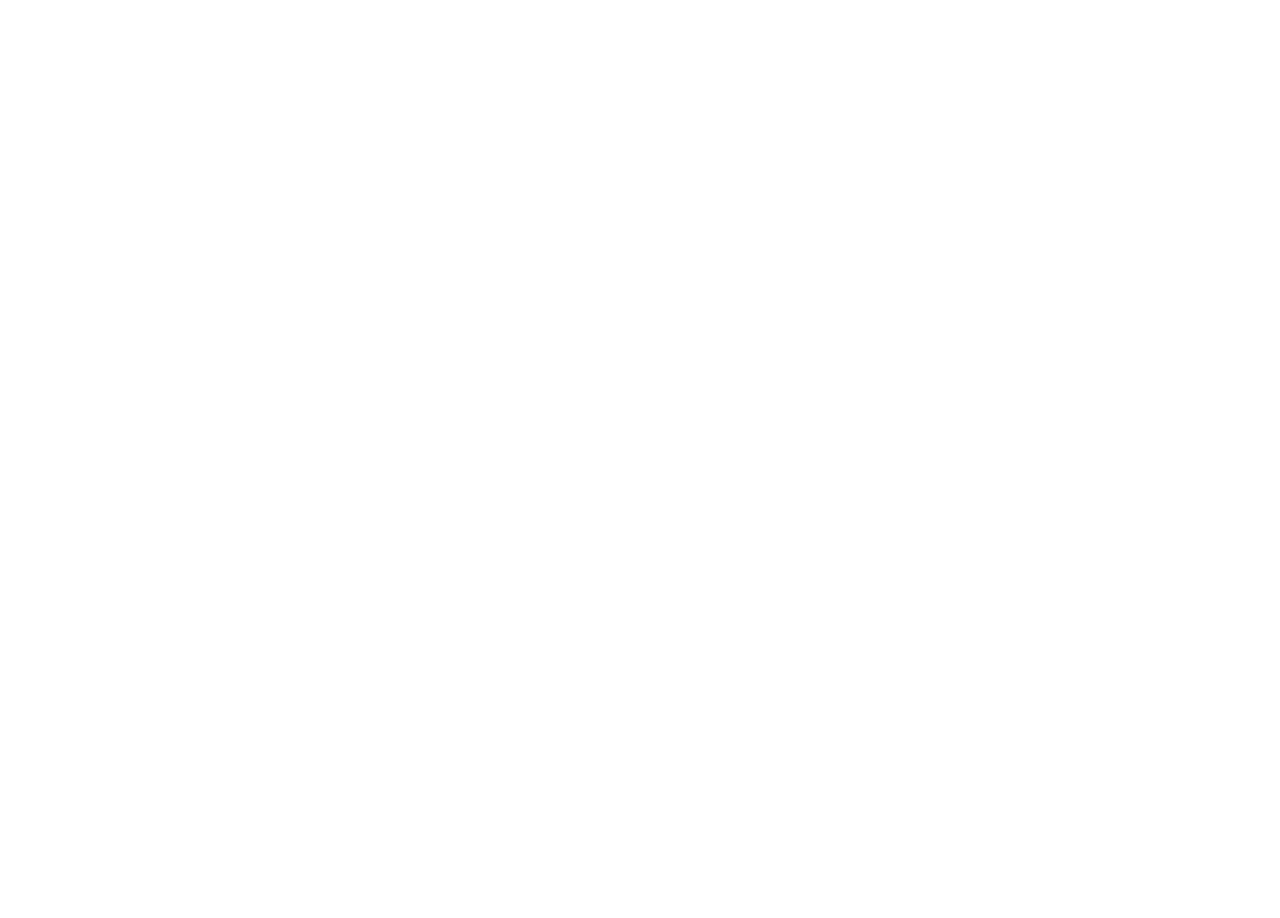
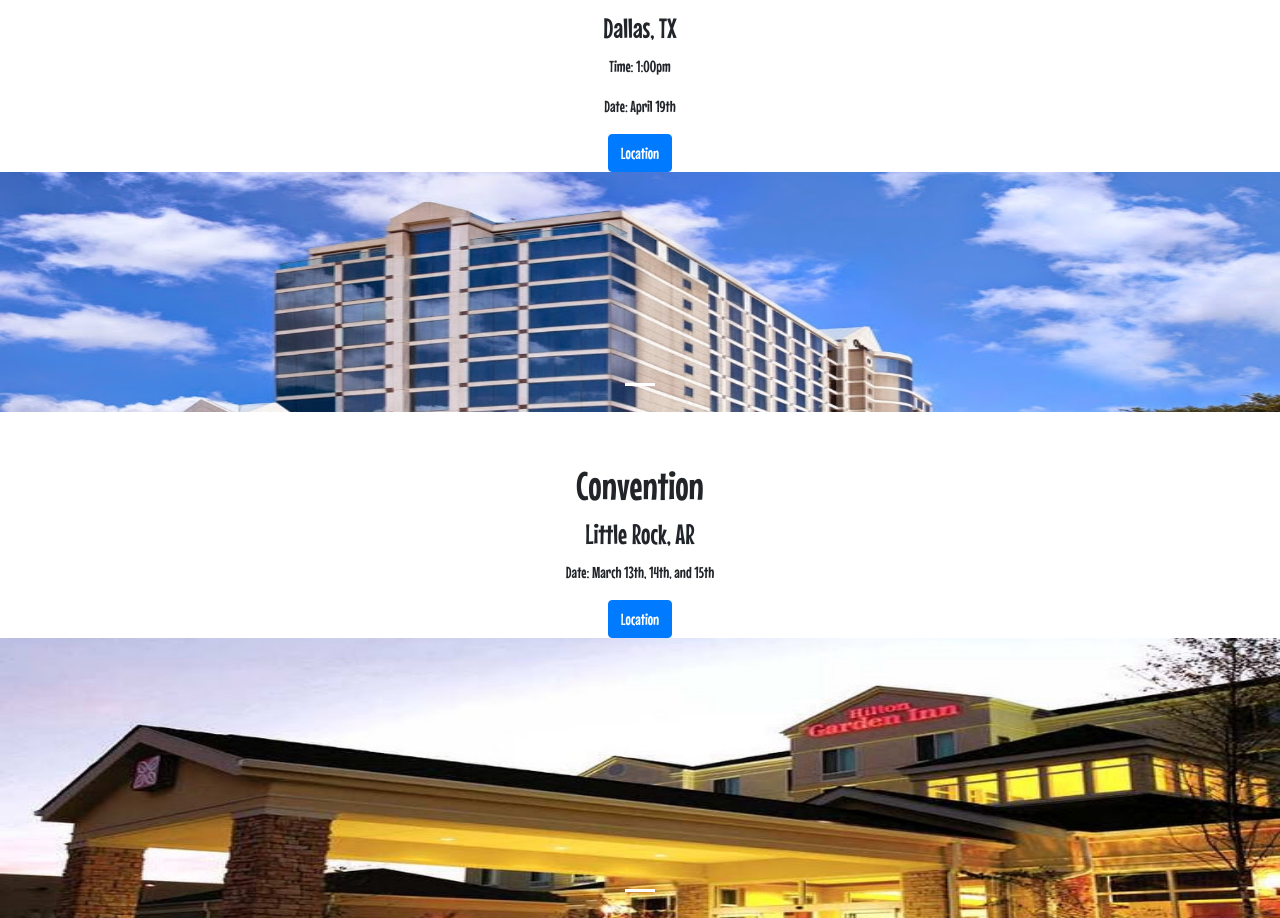
Before and after one commit to Drag49487Jr/ngpro_2nd, a React (Create React App) app: page /events in a window 1280 px wide. Shown: the part 600-1518 px from the top of the page. Before the commit the page ends 800 px from the top, so only its background shows below. Built offline with nearby package versions, Linux system fonts and the light colour scheme.

Commit message:
adjust events page

```diff
--- a/src/pages/EventsPage/EventsPage.jsx
+++ b/src/pages/EventsPage/EventsPage.jsx
@@ -7,114 +7,137 @@
         return(
             <div>
                 <Navbar />
-            {/* <div className='row'>
-                <div className='col-sm-4'>
-                        <h1>Weekly Meetings</h1>
-                    <div className='card'>
-                        <img src='../images/meetings/Temple_TX.jpg' className='card-img-top' alt='weekly meeting'></img>
-                        <h5 className='card-title'>Temple, TX</h5>
-                        <p className='card-text'>Time: 8:00pm</p>
-                        <p className='card-text'>Date: Cada Jueves</p>
-                        <a href='https://www.google.com/maps/dir/32.7113132,-97.448954/1415+N+General+Bruce+Dr,+Temple,+TX+76504/@31.9137879,-97.7123472,9z/data=!3m1!4b1!4m9!4m8!1m1!4e1!1m5!1m1!1s0x86456b898565c923:0xc2d38106acc03d39!2m2!1d-97.3537236!2d31.1152296' className='btn btn-primary'>Location</a>
-                    </div>
-                    <div className='card'>
-                        <img src='../images/meetings/Duncanville_TX.jpg' className='card-img-top' alt='weekly meeting'></img>
-                        <h5 className='card-title'>Duncanville, TX</h5>
-                        <p className='card-text'>Time: 8:00pm</p>
-                        <p className='card-text'>Date: Cada Lunes</p>
-                        <a href='https://www.google.com/maps/place/800+N+Main+St,+Duncanville,+TX+75116/@32.6633162,-96.9077581,17z/data=!3m1!4b1!4m5!3m4!1s0x864e91ccb164b449:0x345b350079fe096e!8m2!3d32.6633117!4d-96.9055694' className='btn btn-primary'>Location</a>
-                    </div>
-                    <div className='card'>
-                        <img src='../images/meetings/Durham_NC.jpg' className='card-img-top' alt='weekly meeting'></img>
-                        <h5 className='card-title'>Durham, NC</h5>
-                        <p className='card-text'>Time: 8:00pm</p>
-                        <p className='card-text'>Date: Cada Meircoles</p>
-                        <a href='https://www.google.com/maps/place/3710+Hillsborough+Rd,+Durham,+NC+27705/@36.0249478,-78.9582375,17z/data=!3m1!4b1!4m5!3m4!1s0x89ace1399a22d623:0x88a1dfdc66d13f76!8m2!3d36.0249435!4d-78.9560488' className='btn btn-primary'>Location</a>
-                    </div>
-                    <div className='card'>
-                        <img src='../images/meetings/Shelby_TN.jpg' className='card-img-top' alt='weekly meeting'></img>
-                        <h5 className='card-title'>Shelby, TN</h5>
-                        <p className='card-text'>Time: 8:00pm</p>
-                        <p className='card-text'>Date: Cada Meircoles</p>
-                        <a href='https://www.google.com/maps/place/1207+N+Main+St,+Shelbyville,+TN+37160/@35.5009195,-86.4608446,17z/data=!3m1!4b1!4m5!3m4!1s0x8863c2882fbba9f3:0x94d350f3dde8b038!8m2!3d35.5009152!4d-86.4586559' className='btn btn-primary'>Location</a>
-                    </div>
-                </div>
-                <div className='col-sm-4'>
-                        <h1>Seminars</h1>
-                    <div className='card'>
-                        <img src='../images/hotel_two.jpg' className='card-img-top' alt='weekly meeting'></img>
-                        <h5 className='card-title'>Card Title</h5>
-                        <p className='card-text'>Location/Time/Date</p>
-                        <a href='https://www.google.com/maps/place/Courtyard+by+Marriott+Fort+Worth+I-30+West+Near+NAS+JRB/@32.7113984,-97.4752189,13z/data=!4m11!1m2!2m1!1shotls!3m7!1s0x864e7331d3180c7f:0xfac7887884acaf3e!5m2!4m1!1i2!8m2!3d32.735478!4d-97.4300838' className='btn btn-primary'>Link</a>
-                    </div>
-                </div>
-                <div className='col-sm-4'>
-                        <h1>Conventions</h1>
-                    <div className='card'>
-                        <img src='../images/hotel_three.jpg' className='card-img-top' alt='weekly meeting'></img>
-                        <h5 className='card-title'>Card Title</h5>
-                        <p className='card-text'>Location/Time/Date</p>
-                        <a href='https://www.google.com/' className='btn btn-primary'>Link</a>
-                    </div>
-                </div>
-            </div> */}
-
-                    <h1>Meetings</h1>
                 <div id="carouselExampleCaptions" className="carousel slide" data-ride="carousel">
-                <ol class="carousel-indicators">
+                <ol className="carousel-indicators">
                     <li data-target="#carouselExampleCaptions" data-slide-to="0" class="active"></li>
                     <li data-target="#carouselExampleCaptions" data-slide-to="1"></li>
                     <li data-target="#carouselExampleCaptions" data-slide-to="2"></li>
                     <li data-target="#carouselExampleCaptions" data-slide-to="3"></li>
                 </ol>
-                <div class="carousel-inner">
+                <div className="carousel-inner">
                     <h1>Meetings</h1>
-                    <div class="carousel-item active">
+                    <div className="carousel-item active">
                         <h3>Temple, TX</h3>
                         <p>Time: 8:00pm</p>
                         <p>Date: Cada Jueves</p>
                         <a className='btn btn-primary' href="https://www.google.com/maps/dir/32.7113132,-97.448954/1415+N+General+Bruce+Dr,+Temple,+TX+76504/@31.9137879,-97.7123472,9z/data=!3m1!4b1!4m9!4m8!1m1!4e1!1m5!1m1!1s0x86456b898565c923:0xc2d38106acc03d39!2m2!1d-97.3537236!2d31.1152296">Location</a>
-                    <img src='../images/meetings/Temple_TX.jpg' class="d-block w-100" alt="..."/>
-                    <div class="carousel-caption d-none d-md-block">
-                        {/* <div className="card"> */}
-                        {/* <button className='btn btn-primary'></button> */}
-                        {/* </div> */}
+                    <img src='../images/meetings/Temple_TX.jpg' className="d-block w-100" alt="..."/>
+                    <div className="carousel-caption d-none d-md-block">
                     </div>
                     </div>
-                    <div class="carousel-item">
+                    <div className="carousel-item">
                         <h3>Duncanville, TX</h3>
                         <p>Time: 8:00pm</p>
                         <p>Date: Cada Lunes</p>
+                        <a className='btn btn-primary' href="https://www.google.com/maps/place/800+N+Main+St,+Duncanville,+TX+75116/@32.6633162,-96.9077581,17z/data=!3m1!4b1!4m5!3m4!1s0x864e91ccb164b449:0x345b350079fe096e!8m2!3d32.6633117!4d-96.9055694">Location</a>
                     <img src='../images/meetings/Duncanville_TX.jpg' class="d-block w-100" alt="..."/>
-                    <div class="carousel-caption d-none d-md-block">
+                    <div className="carousel-caption d-none d-md-block">
                     </div>
                     </div>
-                    <div class="carousel-item">
+                    <div className="carousel-item">
                         <h3>Durham, NC</h3>
                         <p>Time: 8:00pm</p>
                         <p>Date: Cada Meircoles</p>
-                    <img src='../images/meetings/Durham_NC.jpg' class="d-block w-100" alt="..."/>
-                    <div class="carousel-caption d-none d-md-block">
+                        <a className='btn btn-primary' href="https://www.google.com/maps/place/3710+Hillsborough+Rd,+Durham,+NC+27705/@36.0249478,-78.9582375,17z/data=!3m1!4b1!4m5!3m4!1s0x89ace1399a22d623:0x88a1dfdc66d13f76!8m2!3d36.0249435!4d-78.9560488">Location</a>
+                    <img src='../images/meetings/Durham_NC.jpg' className="d-block w-100" alt="..."/>
+                    <div className="carousel-caption d-none d-md-block">
                     </div>
                     </div>
-                    <div class="carousel-item">
+                    <div className="carousel-item">
                         <h3>Shelby, TN</h3>
                         <p>Time: 8:00pm</p>
                         <p>Date: Cada Meircoles</p>
-                    <img src='../images/meetings/Shelby_TN.jpg' class="d-block w-100" alt="..."/>
-                    <div class="carousel-caption d-none d-md-block">
+                        <a className='btn btn-primary' href="https://www.google.com/maps/place/1207+N+Main+St,+Shelbyville,+TN+37160/@35.5009195,-86.4608446,17z/data=!3m1!4b1!4m5!3m4!1s0x8863c2882fbba9f3:0x94d350f3dde8b038!8m2!3d35.5009152!4d-86.4586559">Location</a>
+                    <img src='../images/meetings/Shelby_TN.jpg' className="d-block w-100" alt="..."/>
+                    <div className="carousel-caption d-none d-md-block">
                     </div>
                     </div>
                 </div>
                 <a class="carousel-control-prev" href="#carouselExampleCaptions" role="button" data-slide="prev">
-                    <span class="carousel-control-prev-icon" aria-hidden="true"></span>
-                    <span class="sr-only">Previous</span>
+                    <span className="carousel-control-prev-icon" aria-hidden="true"></span>
+                    <span className="sr-only">Previous</span>
                 </a>
                 <a class="carousel-control-next" href="#carouselExampleCaptions" role="button" data-slide="next">
-                    <span class="carousel-control-next-icon" aria-hidden="true"></span>
-                    <span class="sr-only">Next</span>
+                    <span className="carousel-control-next-icon" aria-hidden="true"></span>
+                    <span className="sr-only">Next</span>
                 </a>
                 </div>
+
+
+            <div id="carouselExampleCaptions" className="carousel slide" data-ride="carousel">
+            <ol className="carousel-indicators">
+                <li data-target="#carouselExampleCaptions" data-slide-to="0" class="active"></li>
+                {/* <li data-target="#carouselExampleCaptions" data-slide-to="1"></li>
+                <li data-target="#carouselExampleCaptions" data-slide-to="2"></li>
+                <li data-target="#carouselExampleCaptions" data-slide-to="3"></li> */}
+            </ol>
+            <div className="carousel-inner">
+                <h1>Seminar</h1>
+                <div className="carousel-item active">
+                    <h3>Dallas, TX</h3>
+                    <p>Time: 1:00pm</p>
+                    <p>Date: April 19th</p>
+                    <a className='btn btn-primary' href="https://www.google.com/maps/place/Omni+Dallas+Hotel+at+Park+West/@32.9051348,-96.9212206,17z/data=!4m18!1m9!3m8!1s0x864c280a149bac19:0x5d8991ea28bd048a!2sOmni+Dallas+Hotel+at+Park+West!5m2!4m1!1i2!8m2!3d32.9055728!4d-96.9209321!3m7!1s0x864c280a149bac19:0x5d8991ea28bd048a!5m2!4m1!1i2!8m2!3d32.9055728!4d-96.9209321">Location</a>
+                <img src='../images/seminar/Seminar_April.jpg' className="d-block w-100" alt="..."/>
+                <div className="carousel-caption d-none d-md-block">
+                </div>
+                </div>
+                {/* <div class="carousel-item">
+                    <h3>Duncanville, TX</h3>
+                    <p>Time: 8:00pm</p>
+                    <p>Date: Cada Lunes</p>
+                    <a className='btn btn-primary' href="https://www.google.com/maps/place/800+N+Main+St,+Duncanville,+TX+75116/@32.6633162,-96.9077581,17z/data=!3m1!4b1!4m5!3m4!1s0x864e91ccb164b449:0x345b350079fe096e!8m2!3d32.6633117!4d-96.9055694">Location</a>
+                <img src='../images/meetings/Duncanville_TX.jpg' class="d-block w-100" alt="..."/>
+                <div class="carousel-caption d-none d-md-block">
+                </div>
+                </div> */}
+            </div>
+            {/* <a class="carousel-control-prev" href="#carouselExampleCaptions" role="button" data-slide="prev">
+                <span class="carousel-control-prev-icon" aria-hidden="true"></span>
+                <span class="sr-only">Previous</span>
+            </a>
+            <a class="carousel-control-next" href="#carouselExampleCaptions" role="button" data-slide="next">
+                <span class="carousel-control-next-icon" aria-hidden="true"></span>
+                <span class="sr-only">Next</span>
+            </a> */}
+            </div>
+            <div id="carouselExampleCaptions" className="carousel slide" data-ride="carousel">
+            <ol className="carousel-indicators">
+                <li data-target="#carouselExampleCaptions" data-slide-to="0" class="active"></li>
+                {/* <li data-target="#carouselExampleCaptions" data-slide-to="1"></li>
+                <li data-target="#carouselExampleCaptions" data-slide-to="2"></li>
+                <li data-target="#carouselExampleCaptions" data-slide-to="3"></li> */}
+            </ol>
+            <div className="carousel-inner">
+                <h1>Convention</h1>
+                <div className="carousel-item active">
+                    <h3>Little Rock, AR</h3>
+                    {/* <p>Time: 1:00pm</p> */}
+                    <p>Date: March 13th, 14th, and 15th</p>
+                    <a className='btn btn-primary' href="https://www.google.com/maps/place/Hilton+Garden+Inn+North+Little+Rock/@34.7903562,-92.2167278,17z/data=!3m1!4b1!4m8!3m7!1s0x87d2be859c4bba95:0xcddc0f2933d849cf!5m2!4m1!1i2!8m2!3d34.7903518!4d-92.2145391">Location</a>
+                <img src='../images/convention/Convention_March.jpg' class="d-block w-100" alt="..."/>
+                <div className="carousel-caption d-none d-md-block">
+                </div>
+                </div>
+                {/* <div class="carousel-item">
+                    <h3>Duncanville, TX</h3>
+                    <p>Time: 8:00pm</p>
+                    <p>Date: Cada Lunes</p>
+                    <a className='btn btn-primary' href="https://www.google.com/maps/place/800+N+Main+St,+Duncanville,+TX+75116/@32.6633162,-96.9077581,17z/data=!3m1!4b1!4m5!3m4!1s0x864e91ccb164b449:0x345b350079fe096e!8m2!3d32.6633117!4d-96.9055694">Location</a>
+                <img src='../images/meetings/Duncanville_TX.jpg' class="d-block w-100" alt="..."/>
+                <div class="carousel-caption d-none d-md-block">
+                </div>
+                </div> */}
+            </div>
+            {/* <a class="carousel-control-prev" href="#carouselExampleCaptions" role="button" data-slide="prev">
+                <span class="carousel-control-prev-icon" aria-hidden="true"></span>
+                <span class="sr-only">Previous</span>
+            </a>
+            <a class="carousel-control-next" href="#carouselExampleCaptions" role="button" data-slide="next">
+                <span class="carousel-control-next-icon" aria-hidden="true"></span>
+                <span class="sr-only">Next</span>
+            </a> */}
+            </div>
             </div>
         )
     }
```
Also changed, not shown: src/components/Navbar/Navbar.jsx (+0 -62 lines), public/images/convention/Convention_March.jpg (added), public/images/seminar/Seminar_April.jpg (added).
